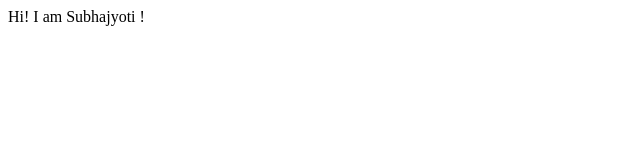
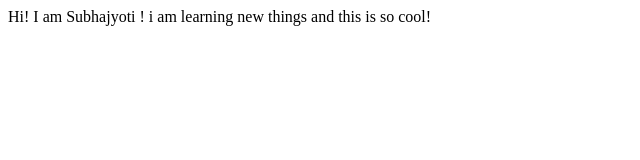
Before and after one commit to Subhajyoti708/Subhajyoti_site, a plain HTML site: page index.html in a window 1280 px wide. Shown: the whole page, without its empty margins (0-640 px from the left). Drawn offline with Linux system fonts and the light colour scheme.

Commit message:
docs : added new lines

```diff
--- a/index.html
+++ b/index.html
@@ -7,5 +7,6 @@
 </head>
 <body>
 Hi! I am Subhajyoti !
+i am learning new things and this is so cool!
 </body>
 </html>
```
